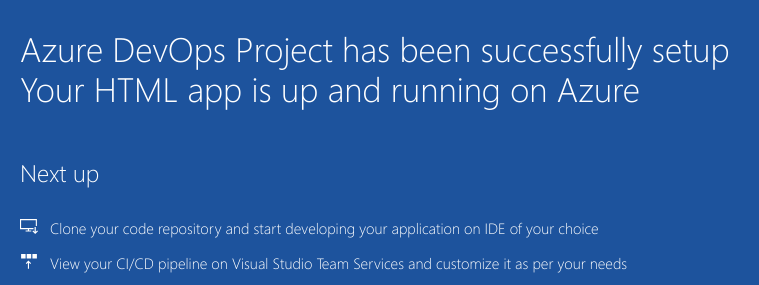
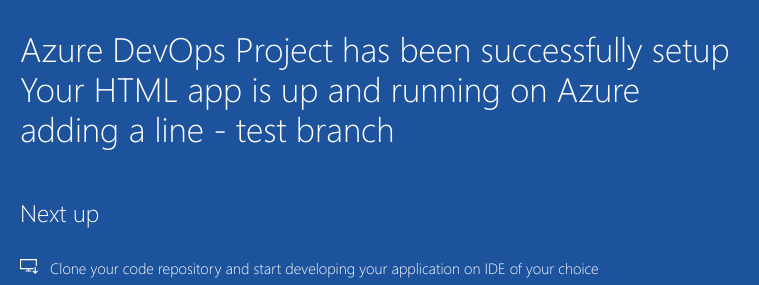
Before and after one commit to saipavan-devops/repo5, a plain HTML site: page index.html in a window 1280 px wide. Shown: the part 442-727 px from the top of the page, 205-964 px from the left. Drawn offline with Linux system fonts and the light colour scheme.

Commit message:
index.html

```diff
--- a/index.html
+++ b/index.html
@@ -21,6 +21,7 @@
                 <div class="success-text">Success!</div>
                 <div class="description line-1"> Azure DevOps Project has been successfully setup</div>
                 <div class="description line-2"> Your HTML app is up and running on Azure</div>
+		<div class="description line-3"> adding a line - test branch </div>
                 <div class="next-steps-container">
                     <div class="next-steps-header">Next up</div>
                     <div class="next-steps-body">
```
